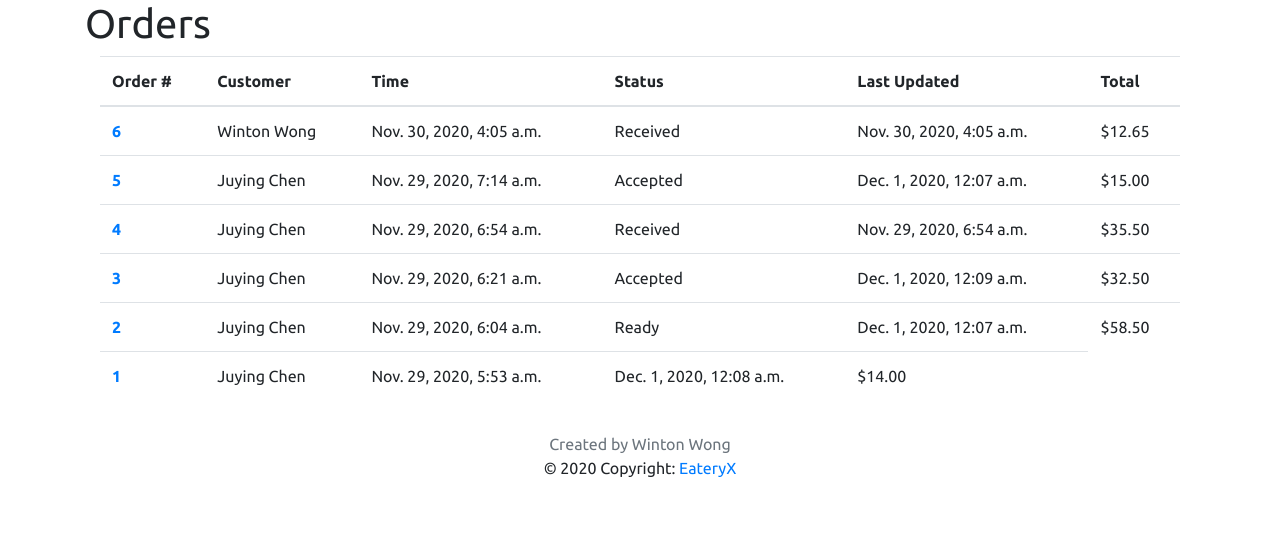
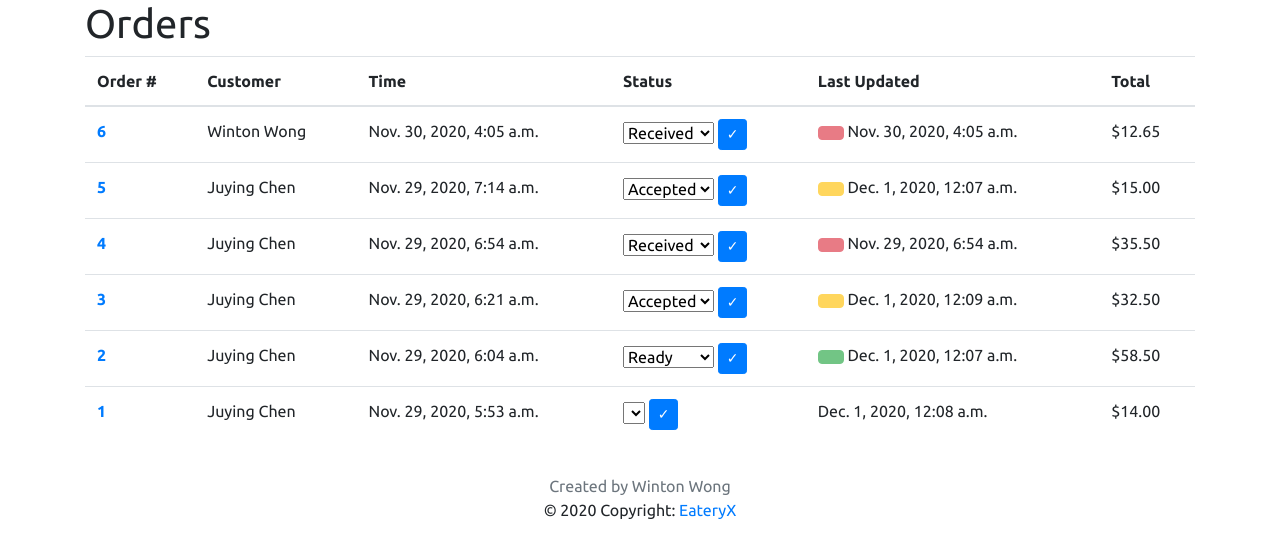
Before and after one commit to wintonw/final-project-webx, a Django app: page /dashboard/ in a window 1280 px wide. Shown: the part 56-614 px from the top of the page. Run offline with Django 3.2, Linux system fonts and the light colour scheme; a user stored in the database is signed in; data comes from the database, SQL or seed files in the repository; both versions use the stored data as it was after the commit; lists and menus that the app fills with data are empty; some libraries are stand-ins or nearby versions.

Commit message:
dashboard ready

```diff
--- a/restaurants/models.py
+++ b/restaurants/models.py
@@ -85,10 +85,10 @@
 
 
 STATUS = [
-    ('A', 'Received'),
-    ('B', 'Accepted'),
-    ('C', 'Ready'),
-    ('F', 'Canceled'),
+    ('A', 'Received'),  # Red
+    ('B', 'Accepted'),  # Yellow
+    ('C', 'Ready'),  # Green
+    ('F', 'Canceled'),  # Grey
 ]
 
 
--- a/restaurants/templates/customer_orders.html
+++ b/restaurants/templates/customer_orders.html
@@ -6,6 +6,7 @@
 
 <div class="container">
     <h1>Orders</h1>
+    <div class="row">
         <div class="col-12">
             <table class="table">
                 <thead>
@@ -25,5 +26,6 @@
             </table>
         </div>
     </div>
+</div>
 
 {% endblock mainContent %}
--- a/restaurants/templates/dashboard.html
+++ b/restaurants/templates/dashboard.html
@@ -6,6 +6,7 @@
 
 <div class="container">
     <h1>Orders</h1>
+    <div class="row">
         <div class="col-12">
             <table class="table">
                 <thead>
@@ -27,4 +28,6 @@
         </div>
     </div>
 
+</div>
+
 {% endblock mainContent %}
--- a/restaurants/templates/elements/dashboard_item.html
+++ b/restaurants/templates/elements/dashboard_item.html
@@ -3,22 +3,57 @@
     <th scope="row"> <a href="{% url 'restaurants:ordersDetails' value.id%}">{{value.id}}</a></th>
     <td>{{value.customer.first_name}} {{value.customer.last_name}}</td>
     <td>{{value.time}}</td>
+    <td>
 
-    {% if value.status == "A" %}
-    <td>Received</td>
-    {% endif %}
+        <form method="POST" action="">
+            {% csrf_token %}
+            <select name="orderStatus" id="{{value.id}}">
+                {% if value.status == "A" %}
+                <option value="A" selected>Received</option>
+                <option value="B">Accepted</option>
+                <option value="C">Ready</option>
+                <option value="F">Canceled</option>
 
-    {% if value.status == "B" %}
-    <td>Accepted</td>
-    {% endif %}
+                {% elif value.status == "B" %}
+                <option value="A">Received</option>
+                <option value="B" selected>Accepted</option>
+                <option value="C">Ready</option>
+                <option value="F">Canceled</option>
 
-    {% if value.status == "C" %}
-    <td>Ready</td>
-    {% endif %}
 
-    {% if value.status == "F" %}
-    <td>Canceled</td>
-    {% endif %}
-    <td>{{value.last_modifed}}</td>
+                {% elif value.status == "C" %}
+                <option value="A">Received</option>
+                <option value="B">Accepted</option>
+                <option value="C" selected>Ready</option>
+                <option value="F">Canceled</option>
+
+
+                {% elif value.status == "F" %}
+                <option value="A">Received</option>
+                <option value="B">Accepted</option>
+                <option value="C">Ready</option>
+                <option value="F" selected>Canceled</option>
+                {% endif %}
+            </select>
+            <button type="submit" class="btn btn-primary btn-sm" name="orderID" value="{{value.id}}">&#10003</button>
+        </form>
+    </td>
+
+    <td>
+        {% if value.status == "A" %}
+
+        <button type="button" class="btn btn-danger small" disabled></button>
+        {% elif value.status == "B" %}
+        <button type="button" class="btn btn-warning small" disabled></button>
+
+
+        {% elif value.status == "C" %}
+        <button type="button" class="btn btn-success small" disabled></button>
+
+        {% elif value.status == "F" %}
+        <button type="button" class="btn btn-secondary small" disabled></button>
+        {% endif %}
+
+        {{value.last_modifed}}</td>
     <td>${{value.total_price}}</td>
 </tr>
--- a/restaurants/views.py
+++ b/restaurants/views.py
@@ -177,10 +177,16 @@
 # @allowed_users(allowed_roles=['customer'])
 def dashboard(request):
     # get all order by this customer
+    if request.method == 'POST':
+        updatedOrder = request.POST.get('orderID')
+        newOrderStatus = request.POST.get('orderStatus')
+
+        orderObjects = Order.objects.get(id=updatedOrder)
+        orderObjects.status = newOrderStatus
+        orderObjects.save()
+
     orderObjects = Order.objects.all().order_by('-time')
-
     ordersItems = ordersContent(orderObjects)
-    print(ordersItems)
     # convert order_content to readable {'object':, cartItems}
     # => {'object':, {'count':, 'object':, 'subTotalPrice':}}
 
```
Also changed, not shown: db.sqlite3. Lines whose indentation alone changed are shown as unchanged.
